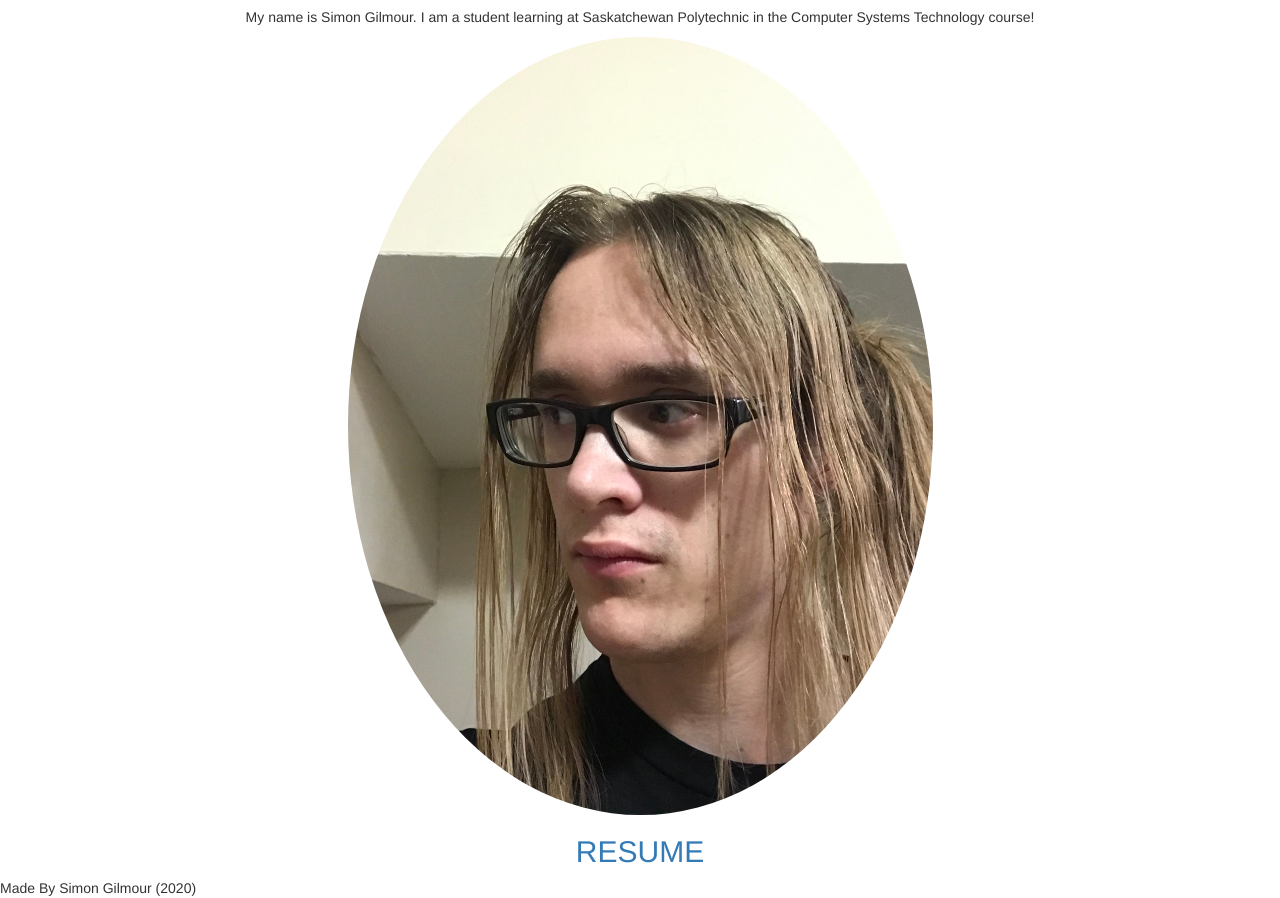
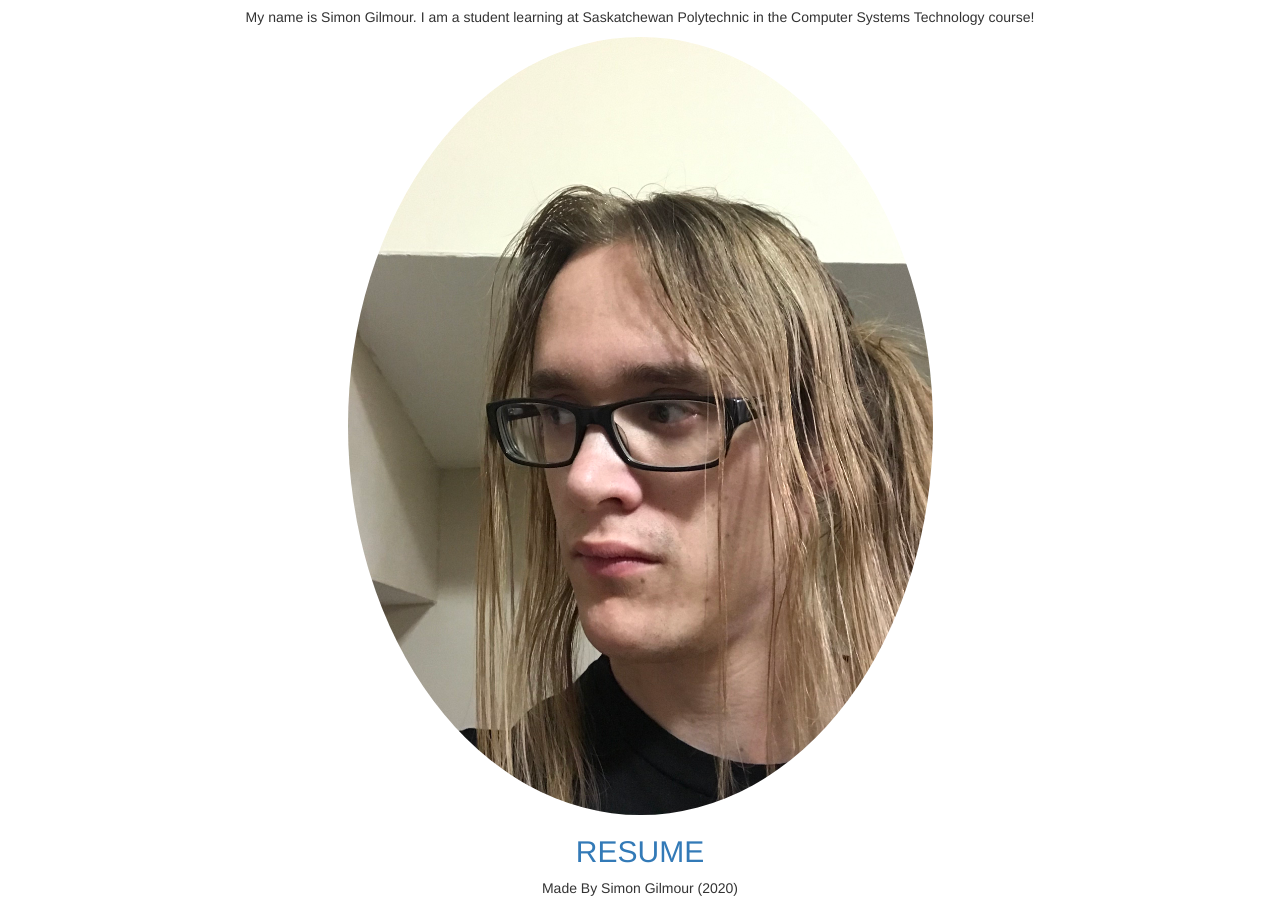
Before and after one commit to SimonGilmour/SimonGilmour.github.io, a plain HTML site: page index.html in a window 1280 px wide. Shown: the part 198-1096 px from the top of the page. Drawn offline with nearby package versions, Linux system fonts and the light colour scheme.

Commit message:
Update index.html

```diff
--- a/index.html
+++ b/index.html
@@ -52,6 +52,11 @@
 
 
     </div>
-    <footer> Made By Simon Gilmour (2020) </footer>
+    <div class="row">
+        <div class="text-center">
+            <footer> Made By Simon Gilmour (2020) </footer>
+        </div>
+    </div>
+
 </body>
 </html>
```
